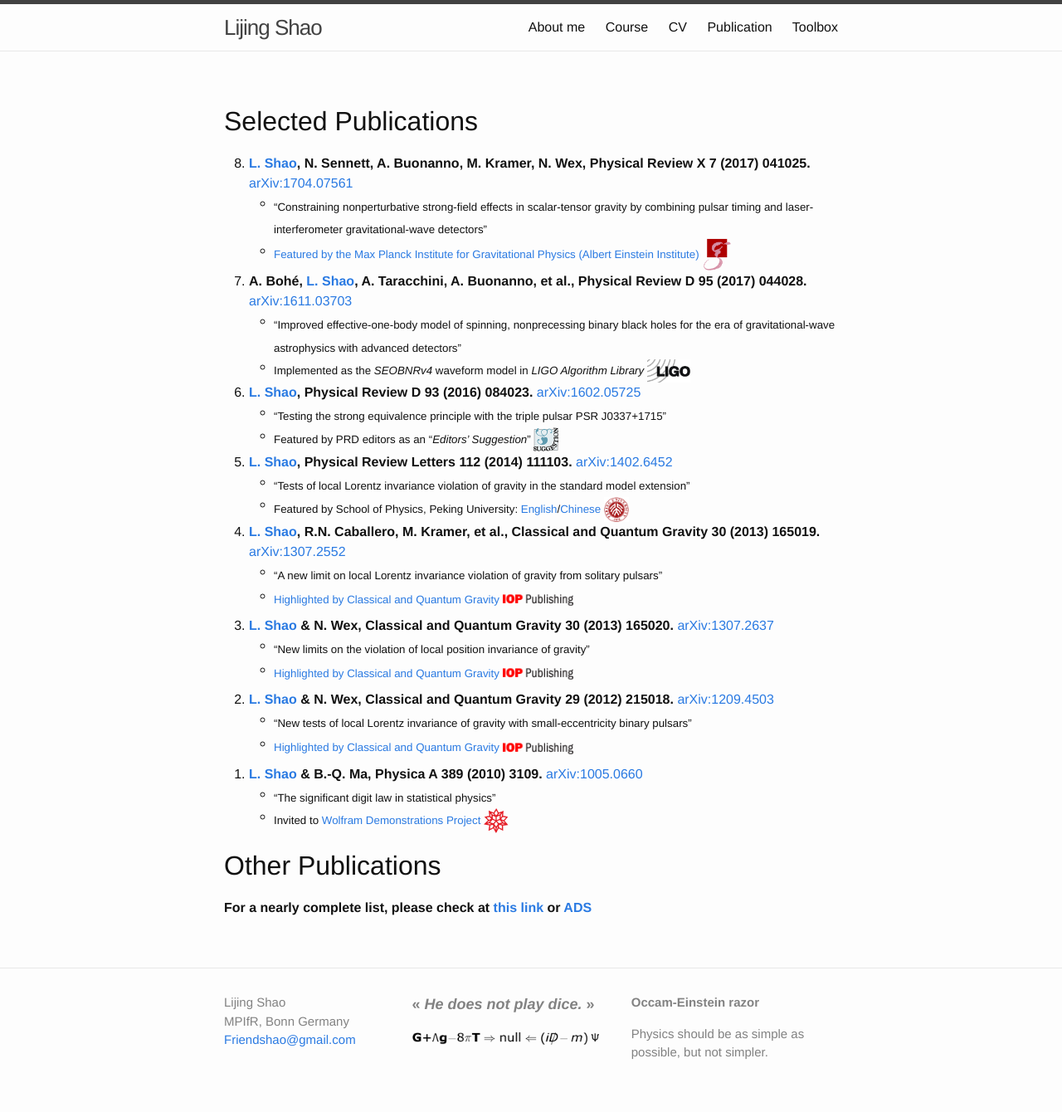
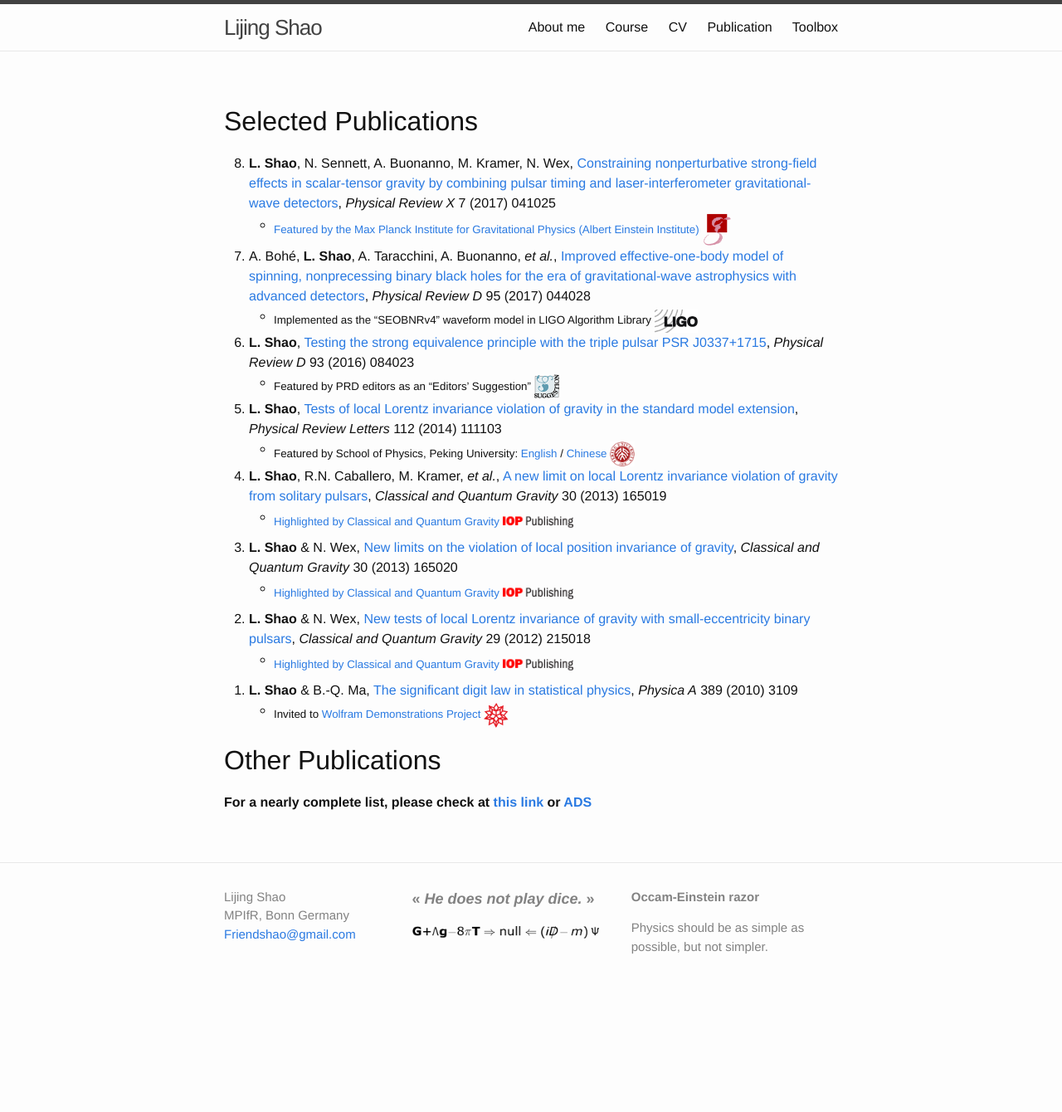
Before and after one commit to Friendshao/Friendshao.github.io, a Jekyll site: the page built from publication/publication.md, in a window 1280 px wide. Shown: the whole page at 83% size. Built offline with Jekyll 4.4.1, drawn with Linux system fonts in a browser that asks for light colours; after the commit the page ends 1212 px from its top, so only the background shows below that.

Commit message:
update selected pub

```diff
--- a/publication/publication.md
+++ b/publication/publication.md
@@ -6,49 +6,67 @@ permalink: /publication/
 
 ## Selected Publications
 
-0. **[L. Shao](http://friendshao.github.io/),
-    N. Sennett, A. Buonanno, M. Kramer, N. Wex,
-    Physical Review X 7 (2017) 041025.**
-    [arXiv:1704.07561](http://arxiv.org/abs/1704.07561)
-  - <sub>"Constraining nonperturbative strong-field effects in scalar-tensor
-    gravity by combining pulsar timing and laser-interferometer
-    gravitational-wave detectors"
-  - <sub>[Featured by the Max Planck Institute for Gravitational Physics (Albert
-    Einstein Institute)](http://www.aei.mpg.de/2147555/stronger-tests-of-einstein-s-relativity)
+0. **L. Shao**, N. Sennett, A. Buonanno, M. Kramer, N. Wex,
+    [Constraining nonperturbative strong-field effects in scalar-tensor gravity
+    by combining pulsar timing and laser-interferometer gravitational-wave
+    detectors](http://arxiv.org/abs/1704.07561),
+    *Physical Review X* 7 (2017) 041025
+  - <sub>[Featured by the Max Planck Institute for Gravitational Physics
+    (Albert Einstein
+    Institute)](http://www.aei.mpg.de/2147555/stronger-tests-of-einstein-s-relativity)
     <img src="aei.png" alt="aei" style="height:40px;">
-0. **A. Bohé, [L. Shao](http://friendshao.github.io/),
-    A. Taracchini, A. Buonanno, et al.,
-    Physical Review D 95 (2017) 044028.**
-    [arXiv:1611.03703](http://arxiv.org/abs/1611.03703)
-  - <sub>"Improved effective-one-body model of spinning, nonprecessing
-  binary black holes for the era of gravitational-wave astrophysics
-  with advanced detectors"
-  - <sub>Implemented as the *SEOBNRv4* waveform model in *LIGO
-         Algorithm Library*
+
+0. A. Bohé, **L. Shao**, A. Taracchini, A. Buonanno, *et al.*,
+    [Improved effective-one-body model of spinning, nonprecessing binary black
+    holes for the era of gravitational-wave astrophysics with advanced
+    detectors](http://arxiv.org/abs/1611.03703),
+   *Physical Review D* 95 (2017) 044028
+  - <sub>Implemented as the "SEOBNRv4" waveform model in LIGO Algorithm Library
   <img src="LIGO.jpg" alt="LIGO" style="height:28px;">
-0. **[L. Shao](http://friendshao.github.io/), Physical Review D 93 (2016) 084023.** [arXiv:1602.05725](http://arxiv.org/abs/1602.05725)
-  - <sub>"Testing the strong equivalence principle with the triple pulsar PSR J0337+1715"
-  - <sub>Featured by PRD editors as an "*Editors' Suggestion*"
+
+0. **L. Shao**,
+    [Testing the strong equivalence principle with the triple pulsar PSR
+    J0337+1715](http://arxiv.org/abs/1602.05725),
+    *Physical Review D* 93 (2016) 084023
+  - <sub>Featured by PRD editors as an "Editors' Suggestion"
   <img src="suggestion_PRD.png" alt="PRD" style="width:30px;height:30px;">
-0. **[L. Shao](http://friendshao.github.io/), Physical Review Letters 112 (2014) 111103.** [arXiv:1402.6452](http://arxiv.org/abs/1402.6452)
-  - <sub>"Tests of local Lorentz invariance violation of gravity in the standard model extension"
-  - <sub>Featured by School of Physics, Peking University: [English](http://www.phy.pku.edu.cn/english/news/140304.xml)/[Chinese](http://www.phy.pku.edu.cn/research/projects/140304.xml)
+
+0. **L. Shao**,
+    [Tests of local Lorentz invariance violation of gravity in the standard
+    model extension](http://arxiv.org/abs/1402.6452),
+    *Physical Review Letters* 112 (2014) 111103
+  - <sub>Featured by School of Physics, Peking University:
+    [English](http://www.phy.pku.edu.cn/english/news/140304.xml) /
+    [Chinese](http://www.phy.pku.edu.cn/research/projects/140304.xml)
   <img src="pku.png" alt="PKU" style="height:30px;">
-0. **[L. Shao](http://friendshao.github.io/), R.N. Caballero, M. Kramer, et al., Classical and Quantum Gravity 30 (2013) 165019.** [arXiv:1307.2552](http://arxiv.org/abs/1307.2552)
-  - <sub>"A new limit on local Lorentz invariance violation of gravity from solitary pulsars"
+
+0. **L. Shao**, R.N. Caballero, M. Kramer, *et al.*,
+    [A new limit on local Lorentz invariance violation of gravity from solitary
+    pulsars](http://arxiv.org/abs/1307.2552),
+    *Classical and Quantum Gravity* 30 (2013) 165019
   - <sub>[Highlighted by Classical and Quantum Gravity](IOP_sck+13.pdf)
   <img src="iop.gif" alt="IOP" style="height:38px;">
-0. **[L. Shao](http://friendshao.github.io/) & N. Wex, Classical and Quantum Gravity 30 (2013) 165020.** [arXiv:1307.2637](http://arxiv.org/abs/1307.2637)
-  - <sub>"New limits on the violation of local position invariance of gravity"
+
+0. **L. Shao** & N. Wex,
+    [New limits on the violation of local position invariance of
+    gravity](http://arxiv.org/abs/1307.2637),
+    *Classical and Quantum Gravity* 30 (2013) 165020
   - <sub>[Highlighted by Classical and Quantum Gravity](IOP_sw13.pdf)
   <img src="iop.gif" alt="IOP" style="height:38px;">
-0. **[L. Shao](http://friendshao.github.io/) & N. Wex, Classical and Quantum Gravity 29 (2012) 215018.** [arXiv:1209.4503](http://arxiv.org/abs/1209.4503)
-  - <sub>"New tests of local Lorentz invariance of gravity with small-eccentricity binary pulsars"
+
+0. **L. Shao** & N. Wex,
+    [New tests of local Lorentz invariance of gravity with small-eccentricity
+    binary pulsars](http://arxiv.org/abs/1209.4503),
+    *Classical and Quantum Gravity* 29 (2012) 215018
   - <sub>[Highlighted by Classical and Quantum Gravity](IOP_sw12.pdf)
   <img src="iop.gif" alt="IOP" style="height:38px;">
-0. **[L. Shao](http://friendshao.github.io/) & B.-Q. Ma, Physica A 389 (2010) 3109.** [arXiv:1005.0660](http://arxiv.org/abs/1005.0660)
-  - <sub>"The significant digit law in statistical physics"
-  - <sub>Invited to [Wolfram Demonstrations Project](http://demonstrations.wolfram.com/BenfordsLawInStatisticalPhysics/)
+
+0. **L. Shao** & B.-Q. Ma,
+    [The significant digit law in statistical
+    physics](http://arxiv.org/abs/1005.0660),
+    *Physica A* 389 (2010) 3109
+  - <sub>Invited to [Wolfram Demonstrations
+    Project](http://demonstrations.wolfram.com/BenfordsLawInStatisticalPhysics/)
   <img src="mathematica.png" alt="Math" style="height:30px;">
 {: reversed="reversed"}
 
```
Also changed, not shown: docs/publist.md (+1 -1 lines).
